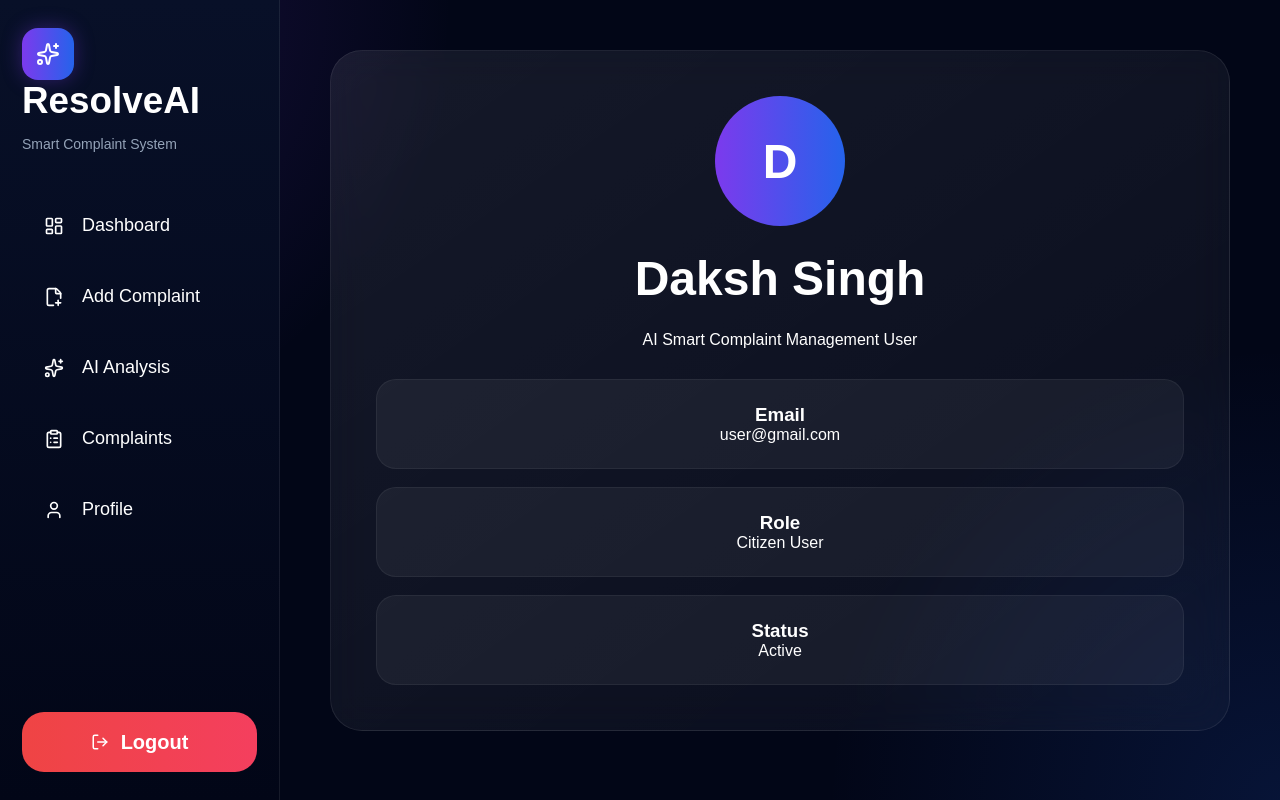
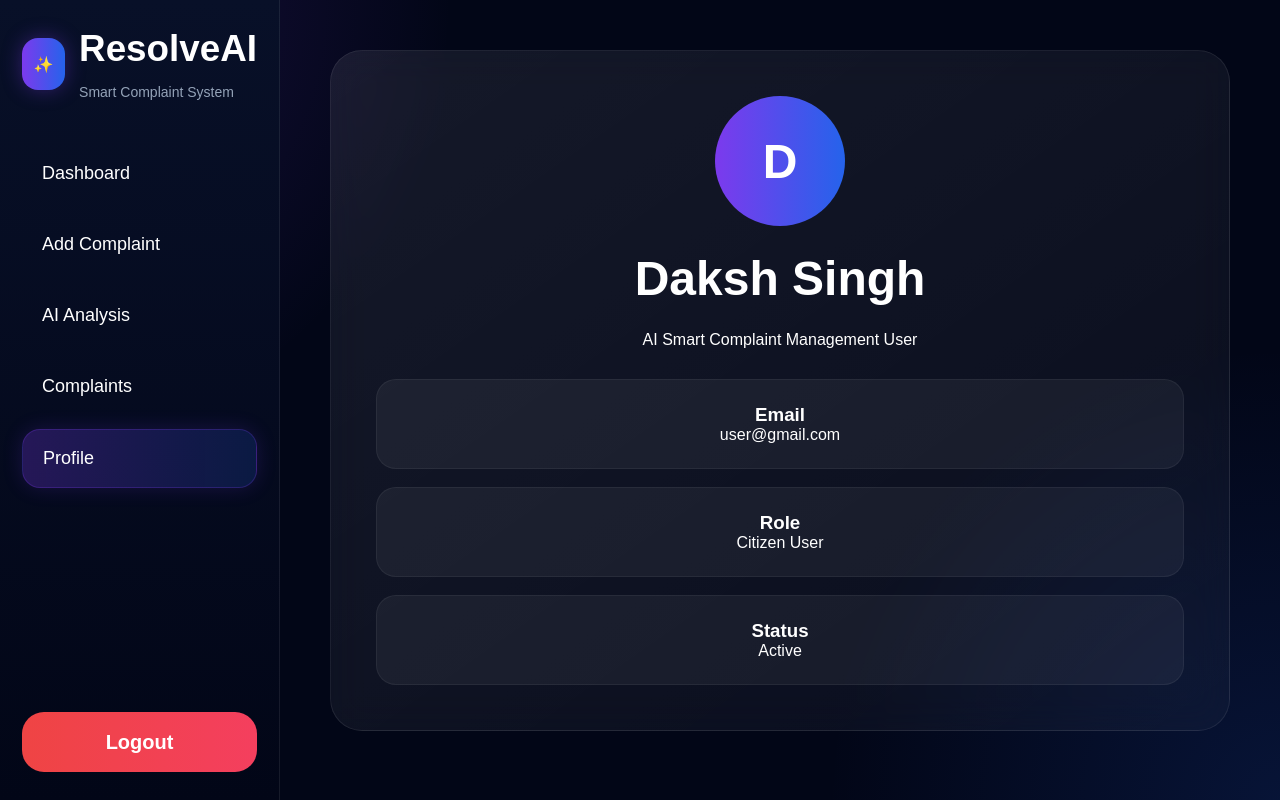
Before and after one commit to DakshSingh01/smart-complaint-management-system, a React (Vite) app in the folder frontend/smart-complaint-management/: page /profile in a window 1280 px wide. Built offline with nearby package versions, Linux system fonts and the light colour scheme; sample sign-in values are in the browser's storage.

Commit message:
fixed sidebar crash

```diff
--- a/frontend/smart-complaint-management/src/components/Sidebar.jsx
+++ b/frontend/smart-complaint-management/src/components/Sidebar.jsx
@@ -1,94 +1,110 @@
-import {
-  LayoutDashboard,
-  FilePlus2,
-  ClipboardList,
-  User,
-  LogOut,
-  Sparkles
-} from "lucide-react";
-
-import { Link, useNavigate } from "react-router-dom";
-
-import { motion } from "framer-motion";
+import React from "react";
+import { Link, useLocation } from "react-router-dom";
 
 const Sidebar = () => {
 
-  const navigate = useNavigate();
-
-  const logoutHandler = () => {
-
-    localStorage.removeItem("token");
-
-    navigate("/login");
-  };
+  const location = useLocation();
 
   return (
-    <motion.div
-      className="sidebar"
-      initial={{ x: -80, opacity: 0 }}
-      animate={{ x: 0, opacity: 1 }}
-    >
+
+    <div className="sidebar">
 
       <div>
 
         <div className="logo-box">
 
-          <div className="logo-icon">
-            <Sparkles />
-          </div>
+          <div className="logo-top">
 
-          <div>
-            <h2 className="logo">
-              ResolveAI
-            </h2>
+            <div className="logo-icon">
+              ✨
+            </div>
 
-            <p>
-              Smart Complaint System
-            </p>
+            <div>
+
+              <h1 className="logo">
+                ResolveAI
+              </h1>
+
+              <p>Smart Complaint System</p>
+
+            </div>
+
           </div>
 
         </div>
 
-        <nav className="sidebar-links">
+        <div className="sidebar-links">
 
-          <Link to="/dashboard">
-            <LayoutDashboard size={20} />
+          <Link
+            to="/dashboard"
+            className={
+              location.pathname === "/dashboard"
+                ? "active"
+                : ""
+            }
+          >
             Dashboard
           </Link>
 
-          <Link to="/create-complaint">
-            <FilePlus2 size={20} />
+          <Link
+            to="/create-complaint"
+            className={
+              location.pathname === "/create-complaint"
+                ? "active"
+                : ""
+            }
+          >
             Add Complaint
           </Link>
 
-          <Link to="/ai-analysis">
-            <Sparkles size={20} />
+          <Link
+            to="/ai-analysis"
+            className={
+              location.pathname === "/ai-analysis"
+                ? "active"
+                : ""
+            }
+          >
             AI Analysis
           </Link>
 
-          <Link to="/complaints">
-            <ClipboardList size={20} />
+          <Link
+            to="/complaints"
+            className={
+              location.pathname === "/complaints"
+                ? "active"
+                : ""
+            }
+          >
             Complaints
           </Link>
 
-          <Link to="/profile">
-            <User size={20} />
+          <Link
+            to="/profile"
+            className={
+              location.pathname === "/profile"
+                ? "active"
+                : ""
+            }
+          >
             Profile
           </Link>
 
-        </nav>
+        </div>
 
       </div>
 
       <button
         className="logout-btn"
-        onClick={logoutHandler}
+        onClick={() => {
+          localStorage.removeItem("userInfo");
+          window.location.href = "/login";
+        }}
       >
-        <LogOut size={18} />
         Logout
       </button>
 
-    </motion.div>
+    </div>
   );
 };
 
```
